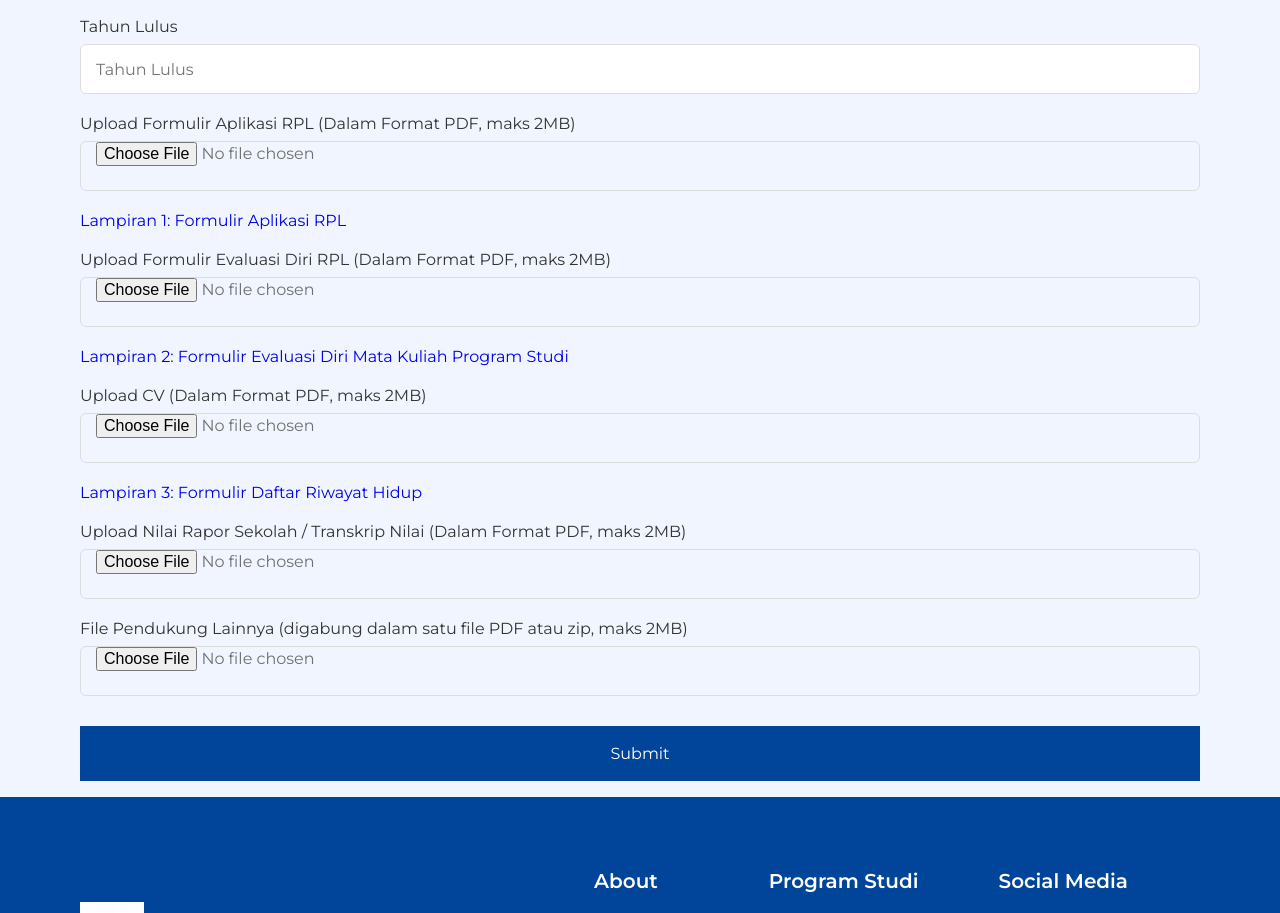
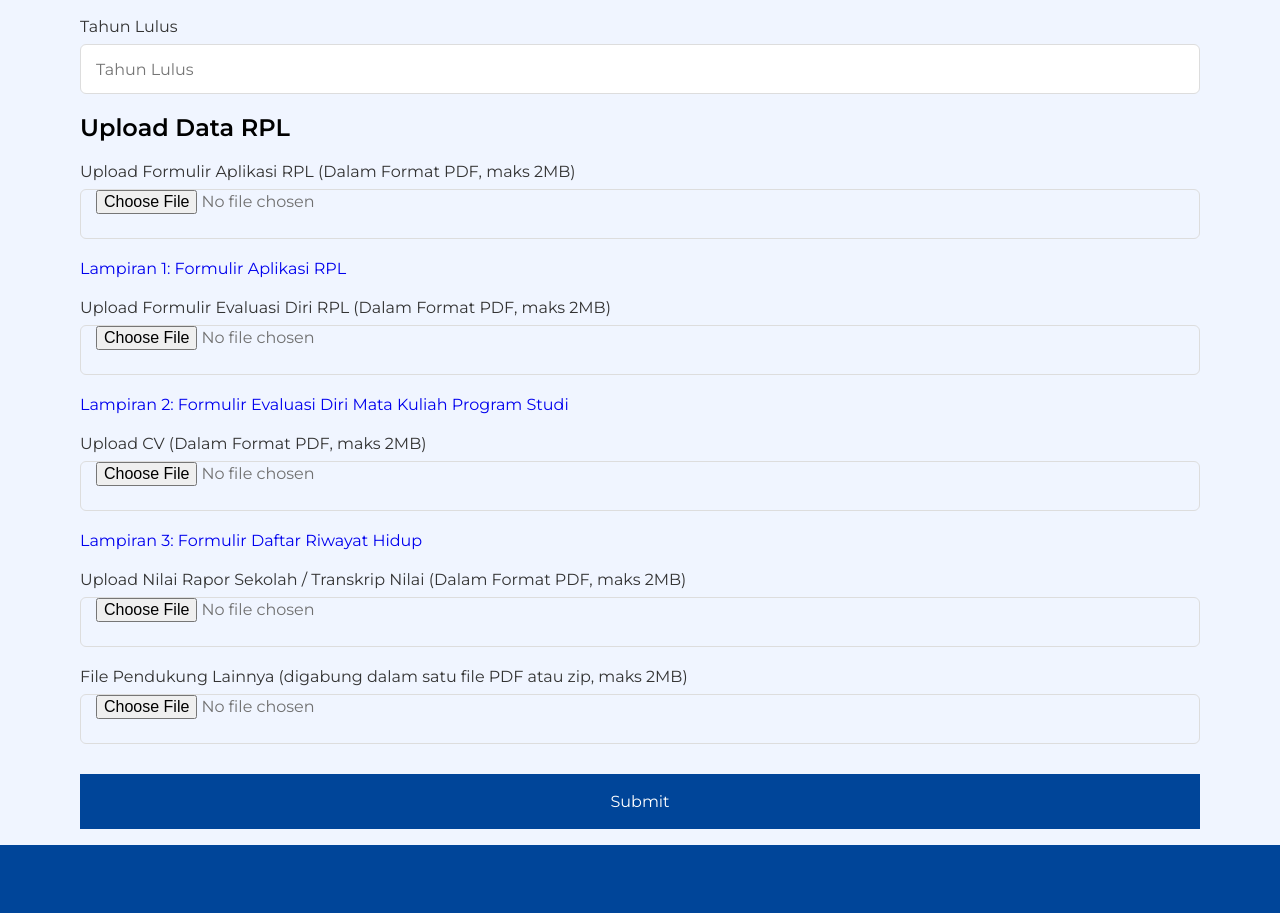
Before and after one commit to alfarabygit/web-rpl-usti, a plain HTML site: page pendaftaran.html in a window 1280 px wide. Shown: the part 2456-3369 px from the top of the page. Drawn offline with nearby package versions, Linux system fonts and the light colour scheme.

Commit message:
refactor code

```diff
--- a/pendaftaran.html
+++ b/pendaftaran.html
@@ -284,6 +284,8 @@
               <input type="number" name="tahun_lulus" placeholder="Tahun Lulus" required />
             </div>
 
+            <br />
+            <h2>Upload Data RPL</h2>
             <div class="input-box">
               <label class="form-label">Upload Formulir Aplikasi RPL (Dalam Format PDF, maks 2MB)</label>
               <input type="file" name="file_formulir" class="form-control" placeholder="format pdf" accept=".pdf,.doc,.docx" />
```
